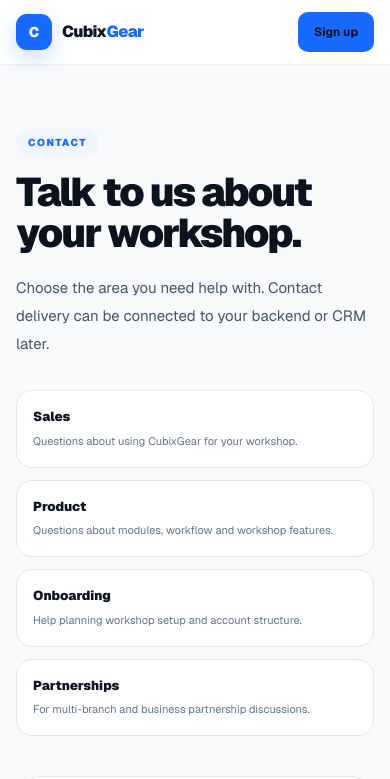
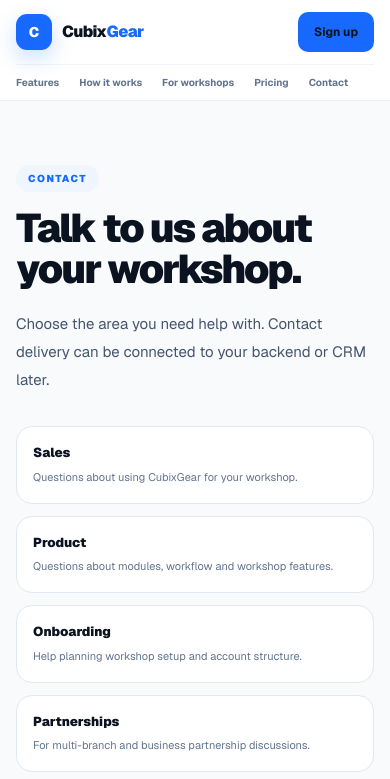
Before and after one commit to amnas-cubixmet/cubegears-public-website, a Next.js app: page /contact in a window 390 px wide. Shown: the top 779 px of the page. Built offline with nearby package versions, Linux system fonts and the light colour scheme.

Commit message:
Add mobile navigation for public pages

```diff
--- a/components/PublicHeader.tsx
+++ b/components/PublicHeader.tsx
@@ -28,6 +28,13 @@ export function PublicHeader() {
           Sign up
         </Link>
       </div>
+      <nav className="page-shell flex gap-5 overflow-x-auto border-t border-slate-100 py-2.5 text-[10px] font-bold text-slate-500 lg:hidden">
+        <Link href="/features" className="shrink-0">Features</Link>
+        <Link href="/how-it-works" className="shrink-0">How it works</Link>
+        <Link href="/for-workshops" className="shrink-0">For workshops</Link>
+        <Link href="/pricing" className="shrink-0">Pricing</Link>
+        <Link href="/contact" className="shrink-0">Contact</Link>
+      </nav>
     </header>
   );
 }
```
